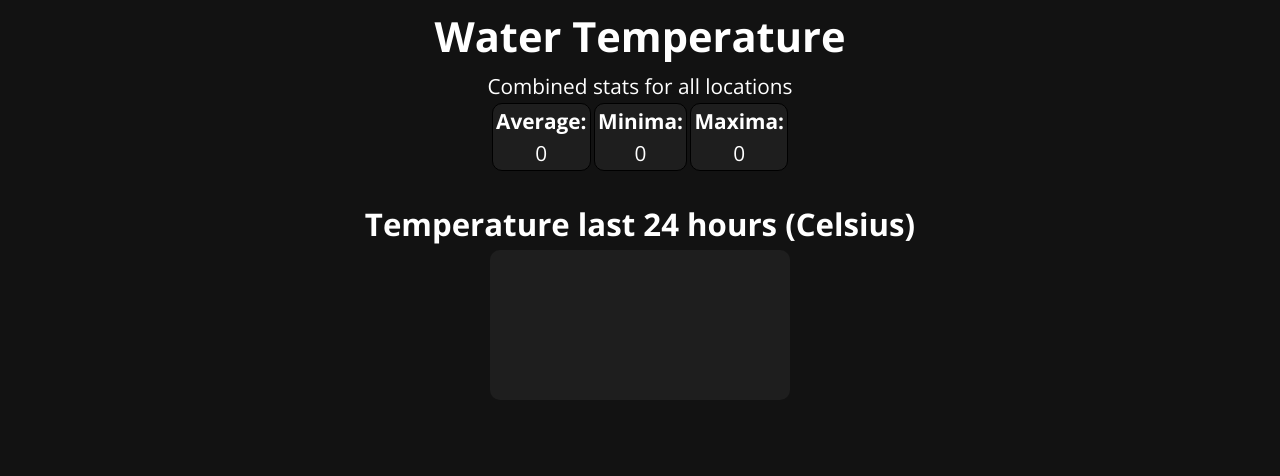
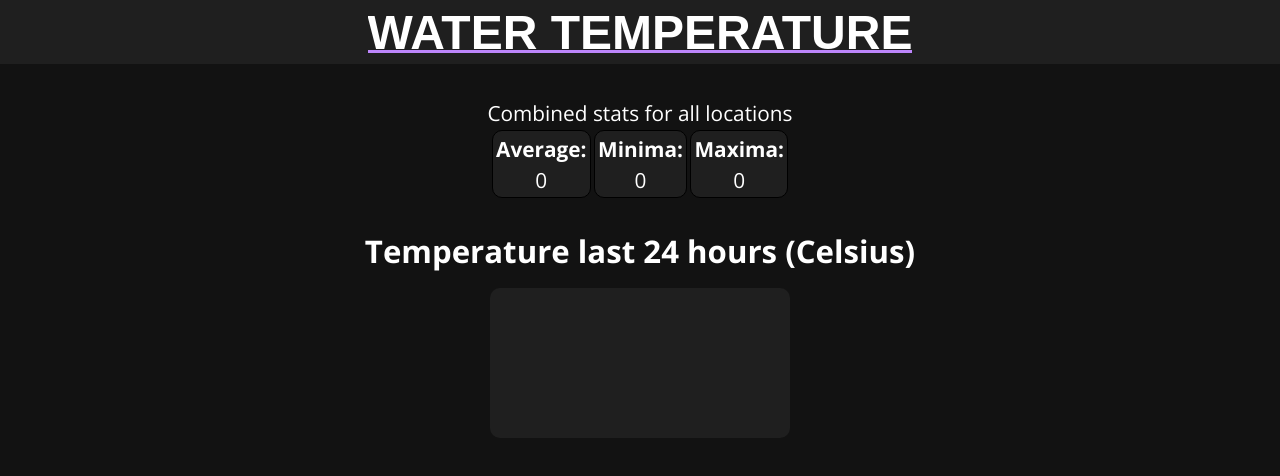
Before and after one commit to rlangtinn95/cloudobligdos, a website with bundled scripts: page public/index.html in a window 1280 px wide. Built offline with nearby package versions, Linux system fonts and the light colour scheme.

Commit message:
Include SASS for portal

```diff
--- a/package.json
+++ b/package.json
@@ -6,7 +6,8 @@
   "scripts": {
     "test": "echo \"Error: no test specified\" && exit 1",
     "start": "node server.js",
-    "dev": "nodemon server.js"
+    "dev": "start nodemon . && start npm run scss",
+    "scss": "sass --watch styles/styles.scss public/styles.css"
   },
   "author": "Richard Langtinn and Ola Hulleberg",
   "license": "ISC",
@@ -25,6 +26,7 @@
     "net": "^1.0.2",
     "node-cron": "^3.0.0",
     "nodemon": "^2.0.16",
+    "sass": "^1.51.0",
     "xml2js": "^0.4.23"
   }
 }
--- a/public/index.html
+++ b/public/index.html
@@ -13,8 +13,16 @@
     </head>
     <body>
         <div class="container">
+            <header>
+                <a href="/" class="Title">
+                    <h1>
+                        Water Temperature
+                        <div class="Title__highlight"></div>
+                    </h1>
+                    <div class="Title__underline"></div>
+                </a>
+            </header>
             <div class="stats-widget">
-                <h1>Water Temperature</h1>
                 <p>Combined stats for all locations</p>
                 <ul>
                     <li>
--- /dev/null
+++ b/styles/styles.scss
@@ -0,0 +1,156 @@
+@import url('https://fonts.googleapis.com/css2?family=Open+Sans:wght@400;700&display=swap');
+
+:root {
+    --main-bg-color: #121212;
+    --main-text-color: #FFFFFF;
+    --main-primary-color: #BD86FC;
+    --main-primary-variant-color: #3700B3;
+
+    --card-bg-color: #1F1F1F;
+    --card-text-color: #FFFFFF;
+    --card-primary-color: #C38FFF;
+}
+
+body {
+    background-color: var(--main-bg-color);
+    color: var(--main-text-color);
+
+    font-size: 1.3rem;
+
+    margin: 0;
+    padding: 0;
+}
+
+.container {
+    display: flex;
+    flex-flow: column;
+    align-items: center;
+    width: 100%;
+    height: 100vh;
+
+    gap: 2rem;
+
+    font-family: 'Open Sans', sans-serif;
+
+    text-align: center;
+
+    header {
+        display: flex;
+        align-items: center;
+        justify-content: center;
+
+        width: 100%;
+        height: 8vh;
+
+        flex: 0 1 auto;
+        background-color: var(--card-bg-color);
+
+        a {
+            color: var(--card-text-color);
+            text-decoration: none;
+
+            :hover {
+                transform: translate(0px, 0px); // For some reason, this is needed for the animation
+            }
+        }
+    }
+
+    .stats-widget {
+        flex: 0 1 11vh;
+        display: flex;
+        flex-flow: column;
+        align-items: center;
+    }
+
+    h1, h2 {
+        margin: 0;
+        padding-bottom: 1rem;
+    }
+
+    ul {
+        padding: 0;
+        margin: 0;
+        list-style: none;
+        display: flex;
+        gap: 0.2rem;
+    }
+
+    li {
+        border: 1px solid black;
+        background-color: var(--card-bg-color);
+        color: var(--card-text-color);
+        border-radius: 10px;
+    }
+
+    p {
+        padding: 0;
+        margin: 0.2rem;
+    }
+
+    li p:first-of-type {
+        font-weight: bold;
+    }
+
+    .graph-container {
+        width: 80%;
+        flex: 1 1 auto;
+    }
+
+    .graph-container canvas {
+        background-color: var(--card-bg-color);
+        max-width: 100%;
+        max-height: 88%;
+
+        border-radius: 10px;
+    }
+}
+
+//
+
+.Title {
+    font-family: "Catamaran", sans-serif;
+    color: white;
+    cursor: pointer;
+    position: relative;
+
+    h1 {
+      position: relative;
+      margin: 0;
+      padding: 0;
+      overflow: hidden;
+      text-transform: uppercase;
+      font-size: 3rem;
+      color: var(--card-text-color);
+    }
+
+    &__underline {
+      position: absolute;
+      width: 100%;
+      left: 0;
+      bottom: 0.3em;
+      height: 3px;
+      background-color: var(--main-primary-color);
+      z-index: 5;
+      transition: transform 580ms cubic-bezier(0.2, 0.1, 0.15, 1.32);
+    }
+
+    &__highlight {
+      position: absolute;
+      width: 100%;
+      bottom: -50;
+      left: 0;
+      height: 50px;
+      background-color: var(--main-primary-color);
+      z-index: -1;
+      transition: transform 400ms ease;
+    }
+
+    &:hover {
+      .Title__underline {
+        transform: translateY(-9em);
+      }
+      .Title__highlight {
+        transform: translateY(-2.15em);
+      }
+    }
+}
```
Also changed, not shown: public/styles.css, 1 other file.
